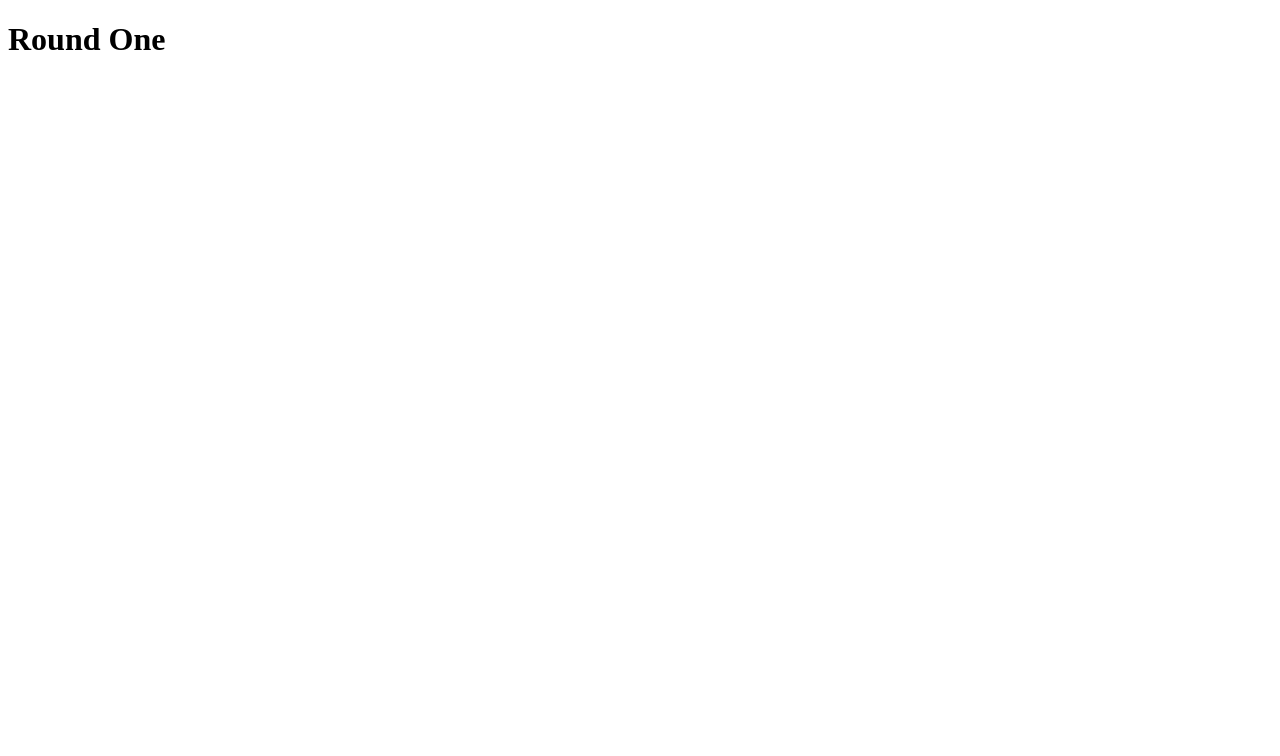
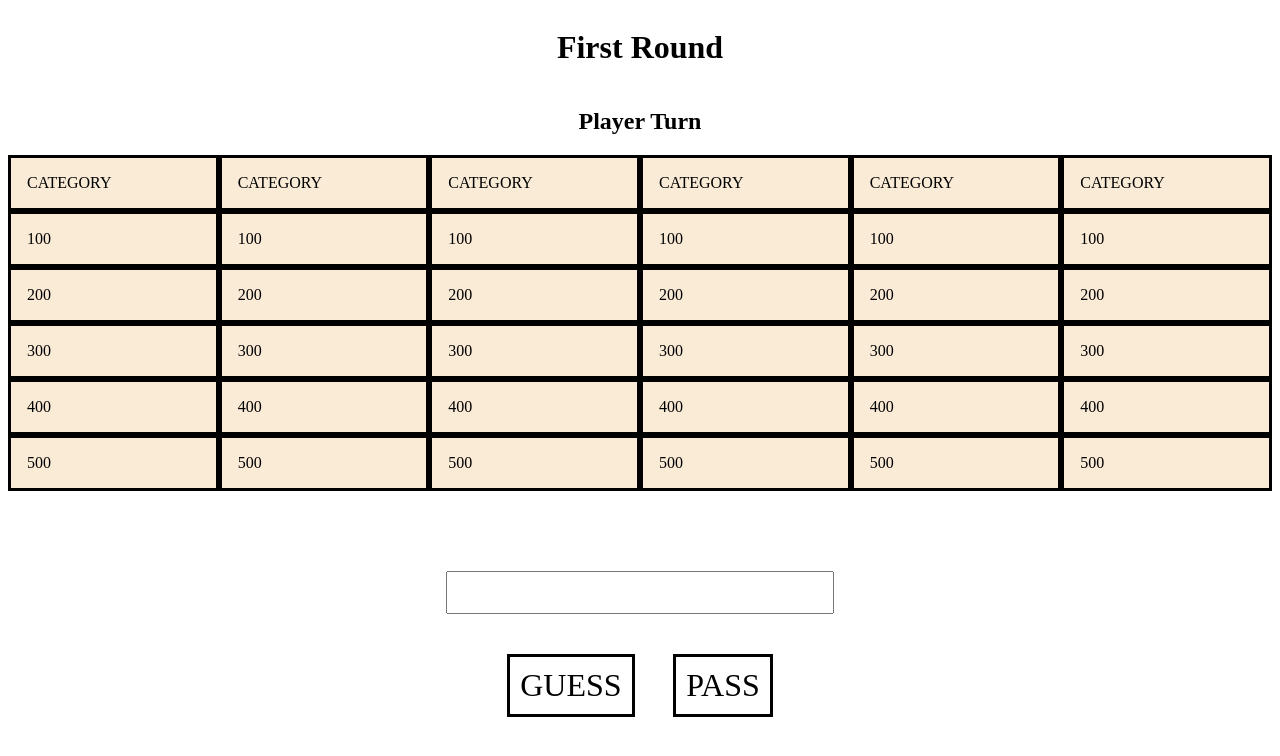
Before and after one commit to valvarado26688/Jeopardy-game, a plain HTML site: page round-1.html in a window 1280 px wide. Drawn offline with Linux system fonts and the light colour scheme.

Commit message:
landing page and much of first round done

```diff
--- a/round-1.html
+++ b/round-1.html
@@ -4,10 +4,82 @@
     <meta charset="UTF-8" />
     <meta http-equiv="X-UA-Compatible" content="IE=edge" />
     <meta name="viewport" content="width=device-width, initial-scale=1.0" />
+    <link rel="stylesheet" href="styles/round-1.css">
     <title>Jeopardy</title>
   </head>
   <body>
-    <h1>Round One</h1>
+
+    <div class="titleContainer">
+      <h1>First Round</h1>
+    </div>
+
+    <div class="turnContainer">
+      <h2>Player Turn</h2>
+    </div>
+
+    <div class="catagoryContainer">
+      <div>CATEGORY</div>
+      <div>CATEGORY</div>
+      <div>CATEGORY</div>
+      <div>CATEGORY</div>
+      <div>CATEGORY</div>
+      <div>CATEGORY</div>
+    </div>
+
+    <div class="row1">
+      <div>100</div>
+      <div>100</div>
+      <div>100</div>
+      <div>100</div>
+      <div>100</div>
+      <div>100</div>
+    </div>
+
+    <div class="row2">
+      <div>200</div>
+      <div>200</div>
+      <div>200</div>
+      <div>200</div>
+      <div>200</div>
+      <div>200</div>
+    </div>
+
+    <div class="row3">
+      <div>300</div>
+      <div>300</div>
+      <div>300</div>
+      <div>300</div>
+      <div>300</div>
+      <div>300</div>
+    </div>
+
+    <div class="row4">
+      <div>400</div>
+      <div>400</div>
+      <div>400</div>
+      <div>400</div>
+      <div>400</div>
+      <div>400</div>
+    </div>
+
+    <div class="row5">
+      <div>500</div>
+      <div>500</div>
+      <div>500</div>
+      <div>500</div>
+      <div>500</div>
+      <div>500</div>
+    </div>
+
+    <div class="inputContainer">
+      <input type="text" name="" id="">
+    </div>
+
+    <div class="guessPassContainer">
+      <div>GUESS</div>
+      <Div>PASS</Div>
+    </div>
+
     <!-- Do not change the script source. Allows import/export to work. -->
     <script src="./scripts/index.js" type="module"></script>
   </body>
--- a/style/style.css
+++ /dev/null
@@ -1,34 +0,0 @@
-body {
-    background-color: darkkhaki;
-}
-h1 {
-    display: flex;
-    justify-content: center;
-}
-h2{
-    display: flex;
-    justify-content: center;
-}
-.playBox{
-    display: flex;
-    justify-content: center;
-    font-size: xx-large;
-    margin: 20px;
-}
-.playContainer {
-    border: solid black;
-    padding: 10px;
-    background-color: cadetblue;
-}
-.footerBox {
-    display: flex;
-    justify-content: center;
-    font-size: larger;
-    margin: 20px;
-    margin-top: 150px;
-}
-.footerContainer {
-    border: solid black;
-    padding: 10px;
-    background-color: darkgrey;
-}
--- /dev/null
+++ b/styles/round-1.css
@@ -0,0 +1,89 @@
+.titleContainer {
+    display: flex;
+    justify-content: center;
+}
+.turnContainer {
+    display: flex;
+    justify-content: center;
+}
+.catagoryContainer {
+    background-color: antiquewhite;
+    display: flex;
+    justify-content: center;
+}
+.catagoryContainer div {
+    border: solid black;
+    padding: 2vh;
+    flex: 1;
+}
+.row1 {
+    background-color: antiquewhite;
+    display: flex;
+    justify-content: center;
+}
+.row1 div {
+    border: solid black;
+    padding: 2vh;
+    flex: 1;
+}
+.row2 {
+    background-color: antiquewhite;
+    display: flex;
+    justify-content: center;
+}
+.row2 div {
+    border: solid black;
+    padding: 2vh;
+    flex: 1;
+}
+.row3 {
+    background-color: antiquewhite;
+    display: flex;
+    justify-content: center;
+}
+.row3 div {
+    border: solid black;
+    padding: 2vh;
+    flex: 1;
+}
+.row4 {
+    background-color: antiquewhite;
+    display: flex;
+    justify-content: center;
+}
+.row4 div {
+    border: solid black;
+    padding: 2vh;
+    flex: 1;
+}
+.row5 {
+    background-color: antiquewhite;
+    display: flex;
+    justify-content: center;
+}
+.row5 div {
+    border: solid black;
+    padding: 2vh;
+    flex: 1;
+}
+.inputContainer {
+    /* background-color: antiquewhite; */
+    display: flex;
+    justify-content: center;
+    margin-top: 10vh;
+    margin-bottom: 5vh;
+}
+.inputContainer input {
+    font-size: xx-large;
+    width: 30%;
+}
+.guessPassContainer {
+    display: flex;
+    justify-content: center;
+    gap: 3vw;
+}
+.guessPassContainer div {
+    border: solid black;
+    font-size: xx-large;
+    padding: 0.8%;
+}
--- /dev/null
+++ b/styles/style.css
@@ -0,0 +1,30 @@
+body {
+    background-color: gray;
+}
+.titleContainer {
+    display: flex;
+    background-color: peachpuff;
+    border: 5px solid black;
+    justify-content: center;
+    margin-bottom: 20px;
+}
+.title {
+    border: 4px solid black;
+    background-color: beige;
+    padding: 4px;
+}
+.imageContainer {
+    display: flex;
+    justify-content: center;
+    margin-bottom: 30px;
+}
+.linkContainer {
+    display: flex;
+    justify-content: center;
+    margin-bottom: 20vh;
+}
+.link {
+    font-size: xx-large;
+    border: solid black;
+    padding: 10px;
+}
```
Also changed, not shown: index.html (+12 -10 lines).
